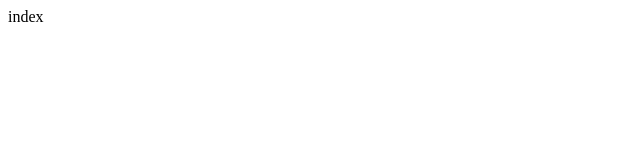
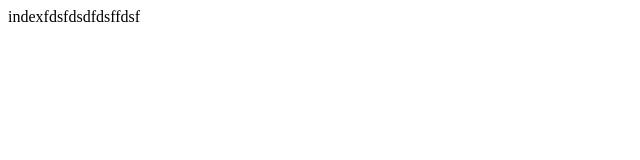
Before and after one commit to Gaoice97/2019, a plain HTML site: page index.html in a window 1280 px wide. Shown: the whole page, without its empty margins (0-640 px from the left). Drawn offline with Linux system fonts and the light colour scheme.

Commit message:
up index

```diff
--- a/index.html
+++ b/index.html
@@ -5,6 +5,6 @@
 		<title></title>
 	</head>
 	<body>
-		index
+		indexfdsfdsdfdsffdsf
 	</body>
 </html>
```
